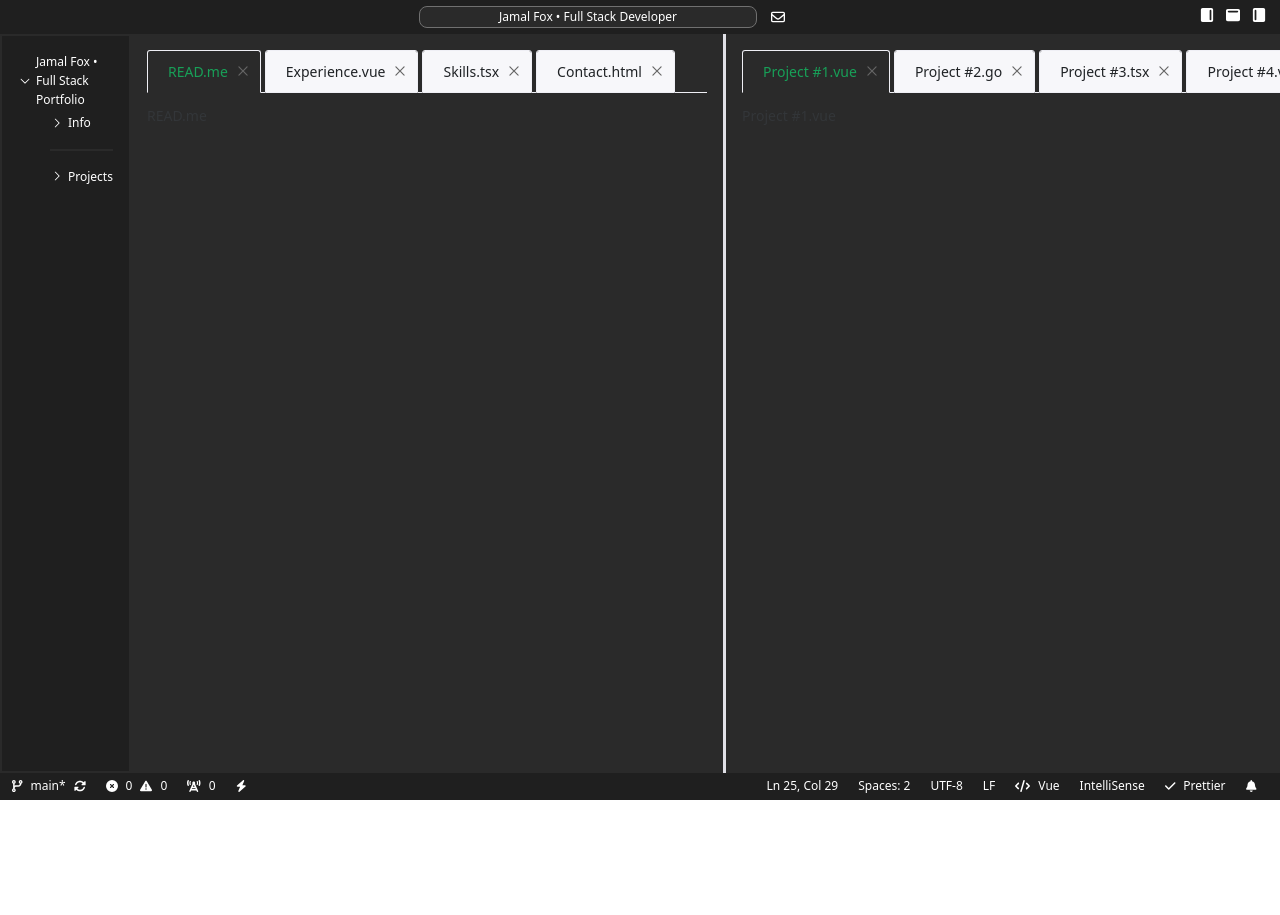
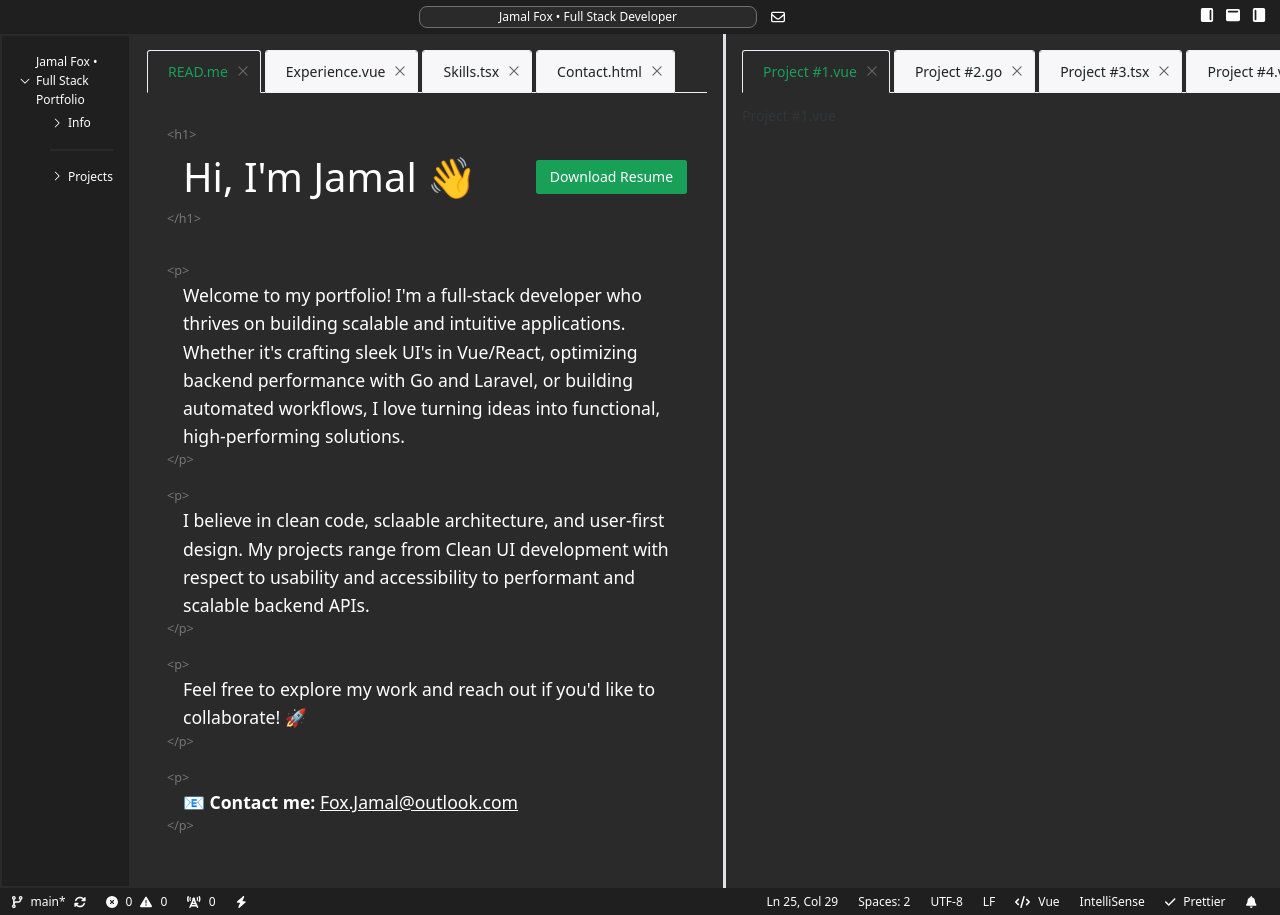
Before and after one commit to Jamalfox85/Portfolio-2025, a Vue app: page / in a window 1280 px wide. Shown: the top 915 px of the page. Before the commit the page ends 800 px from the top, so only its background shows below. Built offline with nearby package versions, Linux system fonts and the light colour scheme; the HTML template or start-up script is replaced by a standard one.

Commit message:
Completed readme intro page

```diff
--- a/src/components/Main.vue
+++ b/src/components/Main.vue
@@ -11,12 +11,12 @@
             @close="handleClose"
           >
             <n-tab-pane
-              v-for="panel in aboutPanels"
-              :key="panel"
-              :tab="panel.toString()"
-              :name="panel"
+              v-for="(panel, index) in aboutPanels"
+              :key="index"
+              :tab="panel.name.toString()"
+              :name="panel.name"
             >
-              {{ panel }}
+              <component :is="panel.component" />
             </n-tab-pane>
           </n-tabs>
         </div>
@@ -46,6 +46,7 @@
 </template>
 <script lang="ts">
 import { NSplit, NTabs, NTabPane } from "naive-ui";
+import Readme from "./Readme.vue";
 export default {
   components: {
     NSplit,
@@ -55,7 +56,25 @@ export default {
   data() {
     return {
       aboutName: "READ.me",
-      aboutPanels: ["READ.me", "Experience.vue", "Skills.tsx", "Contact.html"],
+      aboutPanels: [
+        {
+          name: "READ.me",
+          component: Readme,
+        },
+
+        {
+          name: "Experience.vue",
+          component: Readme,
+        },
+        {
+          name: "Skills.tsx",
+          component: Readme,
+        },
+        {
+          name: "Contact.html",
+          component: Readme,
+        },
+      ],
       projectsName: "Project #1.vue",
       projectPanels: [
         "Project #1.vue",
--- /dev/null
+++ b/src/components/Readme.vue
@@ -0,0 +1,102 @@
+<template>
+  <div class="readme_wrapper">
+    <div class="mb-8">
+      <p class="muted">&lt;h1&gt;</p>
+      <div class="flex items-center justify-between">
+        <h1 class="main-header">Hi, I'm Jamal &#128075;</h1>
+        <a
+          href="/Jamal_Fox_Resume_Feb_2025.pdf"
+          download="Jamal_Fox_Resume.pdf"
+        >
+          <n-button type="primary"> Download Resume </n-button>
+        </a>
+      </div>
+      <p class="muted">&lt;/h1&gt;</p>
+    </div>
+    <div class="mb-4">
+      <p class="muted">&lt;p&gt;</p>
+      <p class="main-text">
+        Welcome to my portfolio! I'm a full-stack developer who thrives on
+        building scalable and intuitive applications. Whether it's crafting
+        sleek UI's in Vue/React, optimizing backend performance with Go and
+        Laravel, or building automated workflows, I love turning ideas into
+        functional, high-performing solutions.
+      </p>
+      <p class="muted">&lt;/p&gt;</p>
+    </div>
+    <div class="mb-4">
+      <p class="muted">&lt;p&gt;</p>
+      <p class="main-text">
+        I believe in clean code, sclaable architecture, and user-first design.
+        My projects range from Clean UI development with respect to usability
+        and accessibility to performant and scalable backend APIs.
+      </p>
+      <p class="muted">&lt;/p&gt;</p>
+    </div>
+    <div class="mb-4">
+      <p class="muted">&lt;p&gt;</p>
+      <p class="main-text">
+        Feel free to explore my work and reach out if you'd like to collaborate!
+        &#128640;
+      </p>
+      <p class="muted">&lt;/p&gt;</p>
+    </div>
+    <div class="mb-4">
+      <p class="muted">&lt;p&gt;</p>
+      <p class="main-text">
+        📧 <strong>Contact me: </strong>
+        <a
+          href="mailto:Fox.Jamal@outlook.com"
+          class="email underline hover:text-blue-500 transition"
+          >Fox.Jamal@outlook.com</a
+        >
+      </p>
+      <p class="muted">&lt;/p&gt;</p>
+    </div>
+  </div>
+</template>
+
+<script lang="ts">
+import { NButton } from "naive-ui";
+export default {
+  components: {
+    NButton,
+  },
+  data() {
+    return {};
+  },
+  methods: {
+    downloadResume() {},
+  },
+};
+</script>
+
+<style lang="scss">
+.readme_wrapper {
+  padding: 20px;
+  color: var(--theme-text);
+  max-width: 700px;
+  line-height: 1.6;
+
+  .main-header {
+    font-size: 2.5rem;
+    // line-height: 2.4rem;
+    margin-left: 16px;
+  }
+
+  .muted {
+    opacity: 0.35;
+    font-size: 0.9em;
+  }
+
+  .main-text {
+    font-size: 1.1rem;
+    // line-height: 1.1rem;
+    margin-left: 16px;
+  }
+}
+</style>
+
+<!-- Future Additions:
+    2. Add resume explainer video
+-->
--- a/src/components/test.vue
+++ /dev/null
@@ -1,37 +0,0 @@
-<template>
-  <div class="test">
-    <!-- Your template content goes here -->
-  </div>
-</template>
-
-<script>
-export default {
-  name: "TestComponent",
-  data() {
-    return {
-      // Your component data goes here
-    };
-  },
-  props: {
-    // Your component props go here
-  },
-  computed: {
-    // Your computed properties go here
-  },
-  methods: {
-    // Your component methods go here
-  },
-  created() {
-    // Lifecycle hook - called when the component is created
-  },
-  mounted() {
-    // Lifecycle hook - called when the component is mounted
-  },
-};
-</script>
-
-<style scoped>
-/* Your component styles go here */
-.test {
-}
-</style>
```
Also changed, not shown: 1 other file (tests, documents, lock files or other folders).
